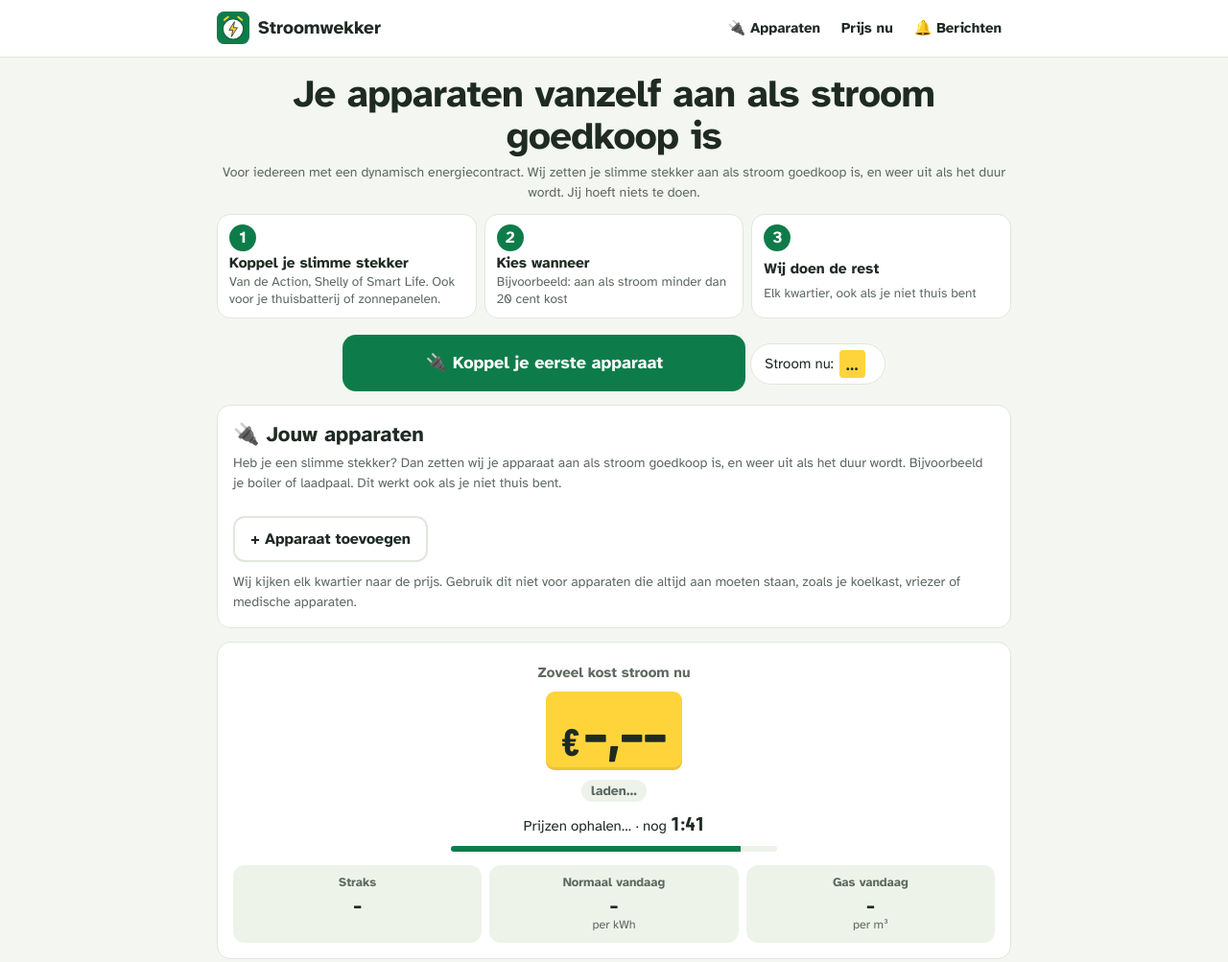
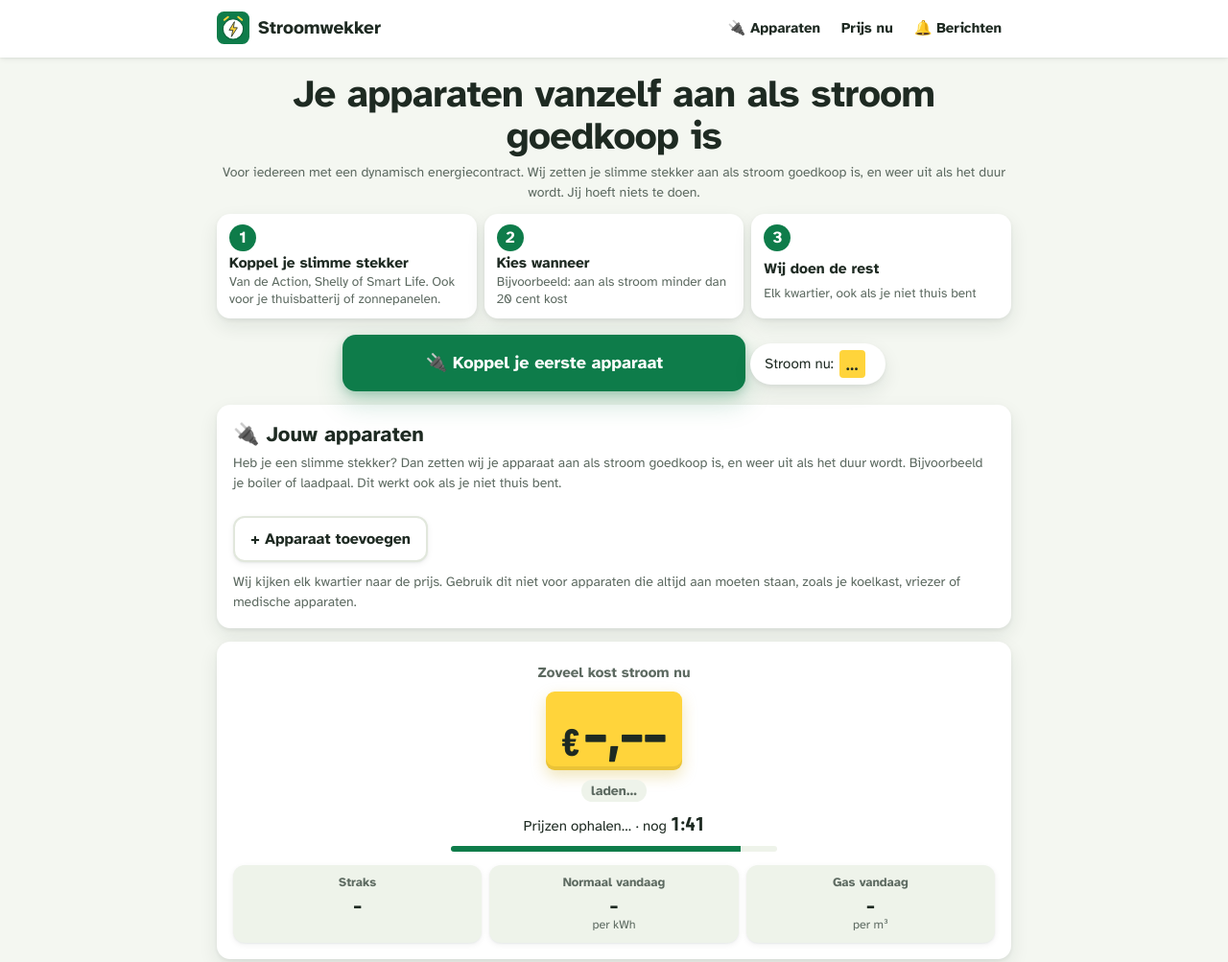
Before and after one commit to djbeltman35-arch/Stroomwekker, a website with bundled scripts: page public/index.html in a window 1280 px wide. Shown: the top 1003 px of the page at 96% size. Built offline with nearby package versions, Linux system fonts and the light colour scheme; files whose address does not match are found by name.

Commit message:
Zachte schaduwen op kaarten, knoppen en prijs
Co-Authored-By: Claude Opus 5.5 <noreply@anthropic.com>
Claude-Session: https://claude.ai/code/session_01Lxu2CzAjjddvpuFJvYuDec

```diff
--- a/public/index.html
+++ b/public/index.html
@@ -168,6 +168,24 @@ details.tbl summary{cursor:pointer;font-weight:700;font-size:14.5px;margin-top:8
 .install .go{background:var(--tag);color:var(--tag-ink);padding:10px 16px}
 .install .no{color:var(--on-green);padding:8px;font-size:22px;line-height:1}
 .ios{font-size:14px;margin-top:4px}
+
+/* Schaduwen: zacht en gelaagd, zodat kaarten iets "zweven" */
+:root{--sh-1:0 1px 2px rgba(20,40,28,.06),0 2px 6px rgba(20,40,28,.06);--sh-2:0 2px 4px rgba(20,40,28,.06),0 8px 20px rgba(20,40,28,.09);--sh-3:0 4px 10px rgba(14,124,74,.22),0 12px 28px rgba(14,124,74,.22)}
+@media (prefers-color-scheme:dark){:root{--sh-1:0 1px 2px rgba(0,0,0,.4),0 2px 6px rgba(0,0,0,.3);--sh-2:0 2px 4px rgba(0,0,0,.4),0 10px 24px rgba(0,0,0,.45);--sh-3:0 4px 12px rgba(0,0,0,.5),0 12px 28px rgba(0,0,0,.45)}}
+.top{box-shadow:var(--sh-1);border-bottom-color:transparent}
+.card{box-shadow:var(--sh-2);border-color:transparent}
+.steps li{box-shadow:var(--sh-2);border-color:transparent}
+.nowstrip{box-shadow:var(--sh-2);border-color:transparent}
+.btn{box-shadow:var(--sh-1);transition:transform .15s,box-shadow .15s}
+.btn.big{box-shadow:var(--sh-3)}
+.btn:hover{transform:translateY(-1px)}
+.btn:active{transform:translateY(1px);box-shadow:var(--sh-1)}
+.btn-line{box-shadow:var(--sh-1)}
+.tag.huge{box-shadow:inset 0 -4px 0 rgba(0,0,0,.08),0 6px 16px rgba(200,160,0,.28)}
+.mini,.best .b,.item{box-shadow:var(--sh-1)}
+.best .b,.item{border-color:transparent;background:var(--surface)}
+.tiles a{box-shadow:var(--sh-2)}
+.install{box-shadow:0 -6px 24px rgba(0,0,0,.2)}
 </style>
 </head>
 <body>
```
